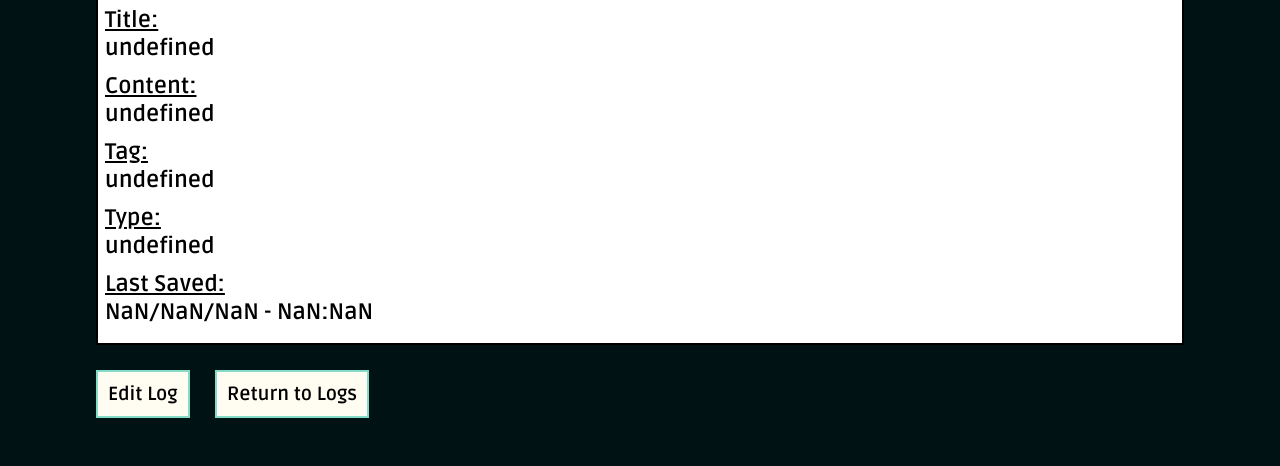
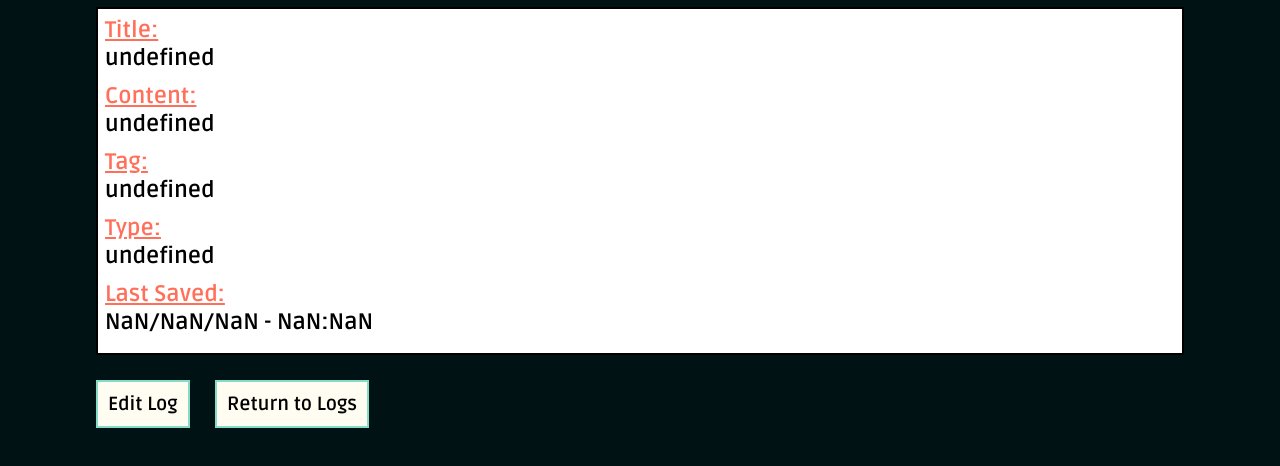
Before and after one commit to RoundEm/LearningLog, a website: page views/viewLog.html in a window 1280 px wide. Shown: the part 130-596 px from the top of the page. Drawn offline with nearby package versions, Linux system fonts and the light colour scheme; files whose address does not match are found by name.

Commit message:
Remove unused styles and add top-margin and color to view-log page

```diff
--- a/public/main.css
+++ b/public/main.css
@@ -10,14 +10,7 @@ body {
 	/*background: linear-gradient(#011214, #053c43);*/
 	padding: 0 0 100px;
 	background-color: #011214;
-	/*background-image: url('https://vectr.com/squarebush/ieTXE7JyF.svg?width=1240&height=1240&select=ieTXE7JyFpage0	');
-	background-repeat: repeat;*/
 }
-/*body#landing-page {
-	background-color: #011214;
-	background-image: url('/images/elcarito-600085-unsplash.jpg');
-	background-size: cover;
-} */
 header {
 	margin: 70px 0 0 0;
 }
@@ -26,21 +19,18 @@ header {
 	margin: 20px 0 15px;
 	/*border: 2px solid #424242;*/
 }
-
+#landing-page h1 {
+	background-color: none;
+}
 header h1 {
 	text-align: center;
 	padding: 7px 0;
-	/*background-color: #011214;*/
 	border: 2px solid #FF6F59;
 	color: #FF6F59;
 
 }
-#landing-page h1 {
-	background-color: none;
-}
 header p {
 	padding: 10px 10px 0;
-	/*border: 2px solid #FF6F59;*/
 	color: white;
 }
 .main-contain {
@@ -55,8 +45,6 @@ select:disabled {
 .benefits {
 	margin: 30px 0 0 0;
 	padding: 10px;
-	/*border: 2px solid #424242;*/
-	/*background-color: white;*/
 }
 .benefits h1 {
 	margin: 10px 0 0 0;
@@ -93,6 +81,10 @@ select:disabled {
 }
 .view-log-page .render-log-section {
 	background-color: white;
+	margin: 10px 0 0;
+}
+.view-log-page span {
+	color: #FF6F59;
 }
 /* ensures the <p> elements except the log ID are displayed correctly. Otherwise the ID will render instead of staying hidden */
 .log-entry p:not(.log-id) {
```
